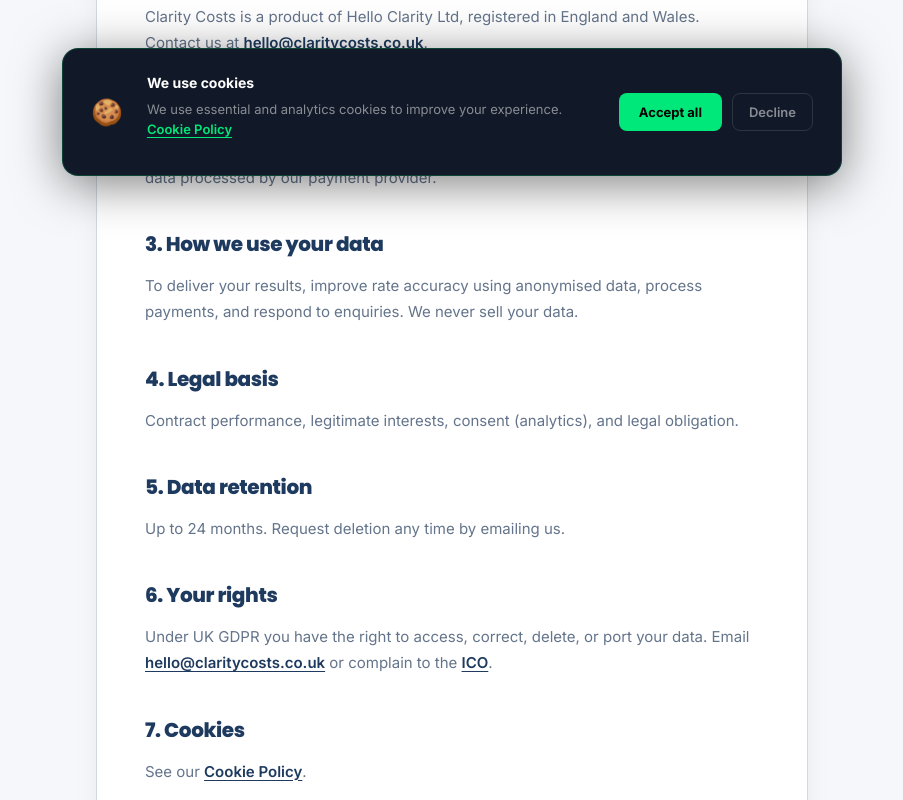
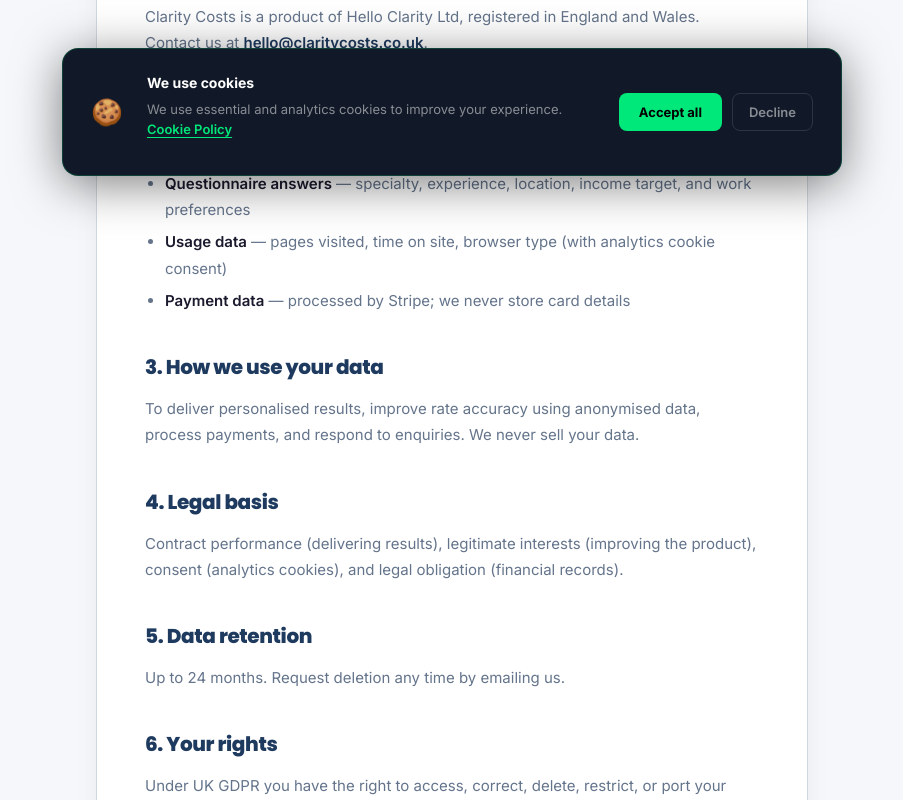
Before and after one commit to claritycost/claritycosts, a React (Vite) app: page /privacy in a window 1280 px wide. Shown: the part 600-1400 px from the top of the page, without its empty margins (188-1091 px from the left). Built offline with nearby package versions, Linux system fonts and the light colour scheme.

Commit message:
Update PrivacyPolicy.jsx

```diff
--- a/src/pages/PrivacyPolicy.jsx
+++ b/src/pages/PrivacyPolicy.jsx
@@ -7,17 +7,22 @@
       <h2>1. Who we are</h2>
       <p>Clarity Costs is a product of Hello Clarity Ltd, registered in England and Wales. Contact us at <a href="mailto:hello@claritycosts.co.uk">hello@claritycosts.co.uk</a>.</p>
       <h2>2. What data we collect</h2>
-      <p>Your email address, questionnaire answers, usage data (with consent), and payment data processed by our payment provider.</p>
+      <ul>
+        <li><strong>Email address</strong> — provided when you request your results</li>
+        <li><strong>Questionnaire answers</strong> — specialty, experience, location, income target, and work preferences</li>
+        <li><strong>Usage data</strong> — pages visited, time on site, browser type (with analytics cookie consent)</li>
+        <li><strong>Payment data</strong> — processed by Stripe; we never store card details</li>
+      </ul>
       <h2>3. How we use your data</h2>
-      <p>To deliver your results, improve rate accuracy using anonymised data, process payments, and respond to enquiries. We never sell your data.</p>
+      <p>To deliver personalised results, improve rate accuracy using anonymised data, process payments, and respond to enquiries. We never sell your data.</p>
       <h2>4. Legal basis</h2>
-      <p>Contract performance, legitimate interests, consent (analytics), and legal obligation.</p>
+      <p>Contract performance (delivering results), legitimate interests (improving the product), consent (analytics cookies), and legal obligation (financial records).</p>
       <h2>5. Data retention</h2>
       <p>Up to 24 months. Request deletion any time by emailing us.</p>
       <h2>6. Your rights</h2>
-      <p>Under UK GDPR you have the right to access, correct, delete, or port your data. Email <a href="mailto:hello@claritycosts.co.uk">hello@claritycosts.co.uk</a> or complain to the <a href="https://ico.org.uk" target="_blank" rel="noopener noreferrer">ICO</a>.</p>
+      <p>Under UK GDPR you have the right to access, correct, delete, restrict, or port your data. Email <a href="mailto:hello@claritycosts.co.uk">hello@claritycosts.co.uk</a> or complain to the <a href="https://ico.org.uk" target="_blank" rel="noopener noreferrer">ICO</a>.</p>
       <h2>7. Cookies</h2>
-      <p>See our <a href="/cookie-policy">Cookie Policy</a>.</p>
+      <p>See our <a href="/cookie-policy">Cookie Policy</a> for full details.</p>
       <h2>8. Contact</h2>
       <p><a href="mailto:hello@claritycosts.co.uk">hello@claritycosts.co.uk</a></p>
     </PolicyLayout>
```
